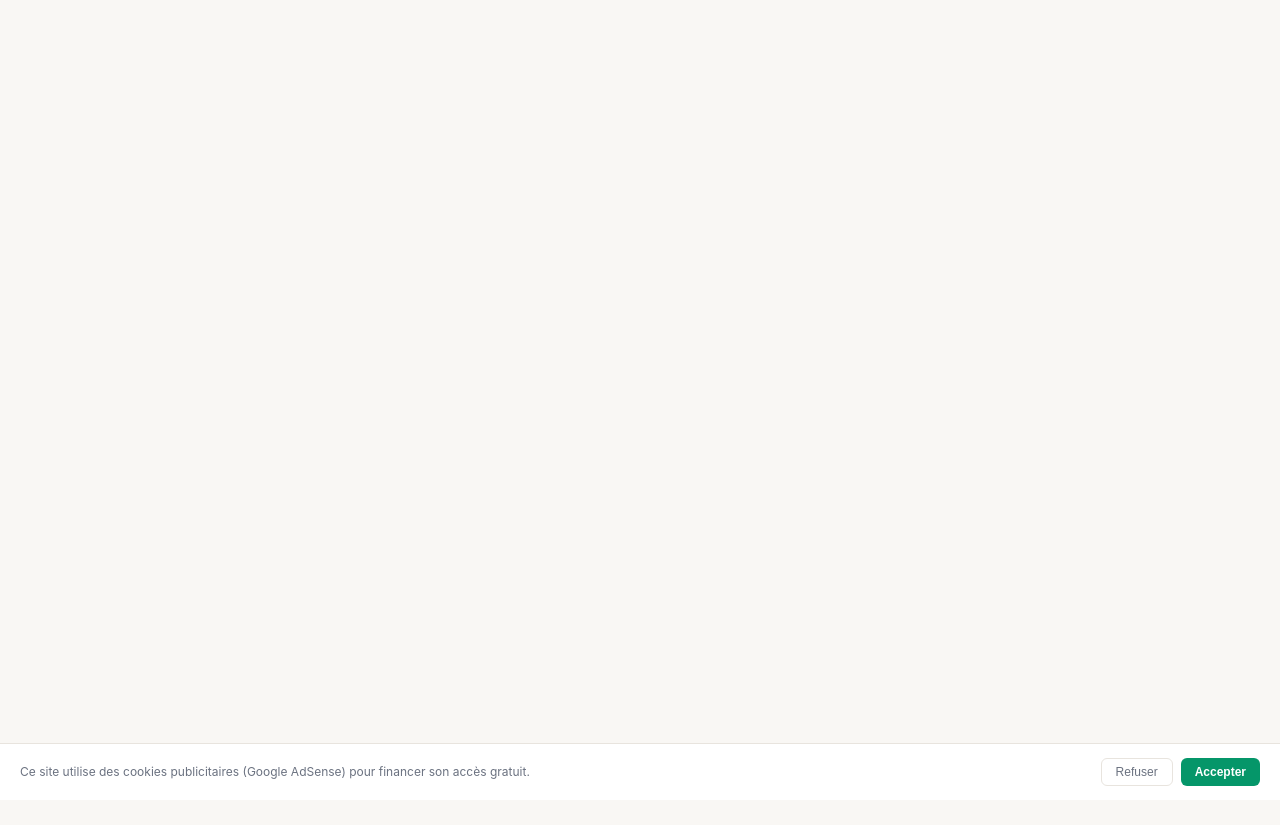
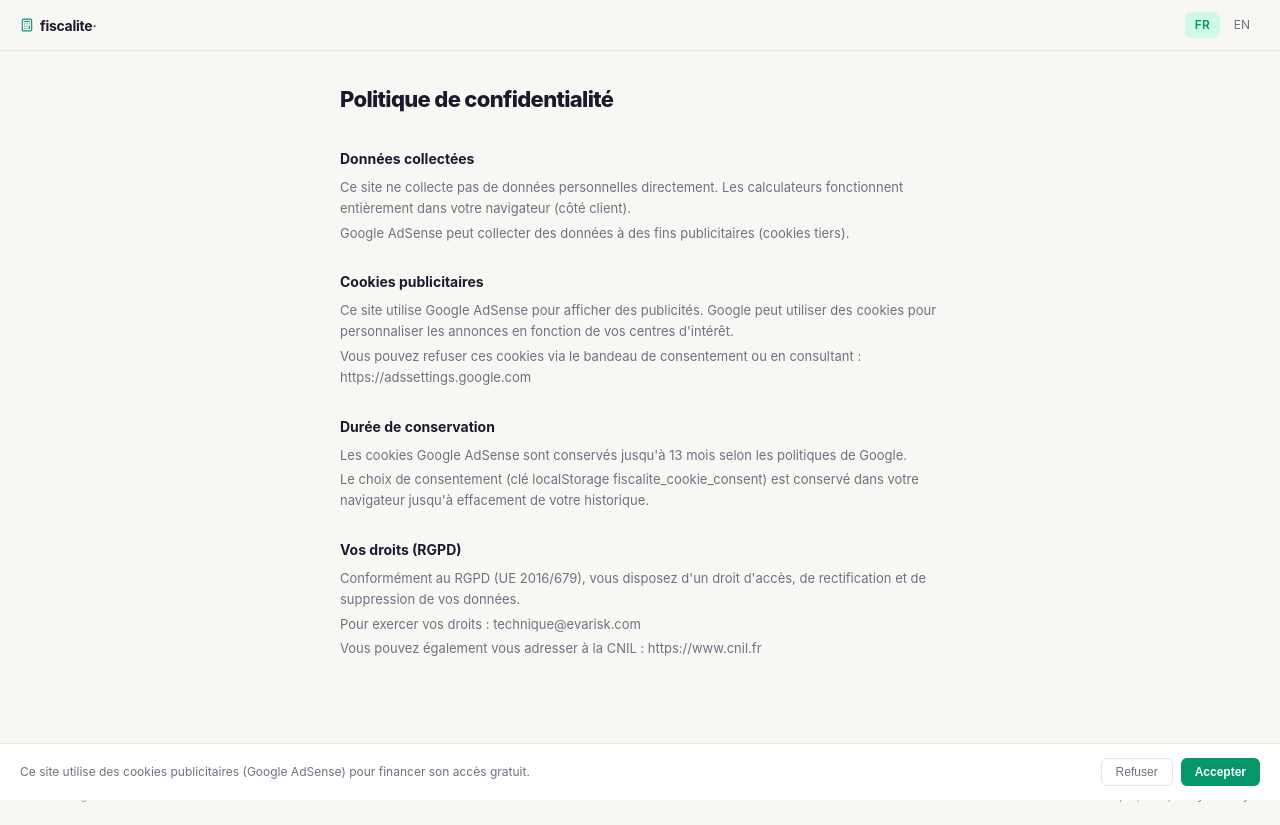
Before and after one commit to my-monkeys/fiscalite-poc, a React (Vite) app: page /#/politique-confidentialite in a window 1280 px wide. Before the commit this address led to /#/mentions-legales. Before the commit the page ends 800 px from the top, so only its background shows below. Built offline with nearby package versions, Linux system fonts and the light colour scheme.

Commit message:
feat: legal pages + complete App routing

```diff
--- a/src/App.jsx
+++ b/src/App.jsx
@@ -4,6 +4,8 @@ import Home from './pages/Home'
 import NetBrut from './pages/NetBrut'
 import SimulateurIR from './pages/SimulateurIR'
 import RuptureConventionnelle from './pages/RuptureConventionnelle'
+import MentionsLegales from './pages/MentionsLegales'
+import PolitiqueConfidentialite from './pages/PolitiqueConfidentialite'
 
 export default function App() {
   return (
@@ -18,6 +20,8 @@ export default function App() {
         <Route path="/en/income-tax" element={<SimulateurIR lang="en" />} />
         <Route path="/rupture-conventionnelle" element={<RuptureConventionnelle lang="fr" />} />
         <Route path="/en/severance" element={<RuptureConventionnelle lang="en" />} />
+        <Route path="/mentions-legales" element={<MentionsLegales />} />
+        <Route path="/politique-confidentialite" element={<PolitiqueConfidentialite />} />
       </Routes>
     </>
   )
--- /dev/null
+++ b/src/pages/MentionsLegales.jsx
@@ -0,0 +1,37 @@
+import Nav from '../components/Nav'
+import Footer from '../components/Footer'
+import Seo from '../components/Seo'
+
+const BASE = 'https://fiscalite.my-monkey.fr'
+
+const sections = [
+  { title: 'Éditeur du site', items: ['my-monkey', 'Montpellier, France', 'Contact : technique@evarisk.com'] },
+  { title: 'Directeur de la publication', items: ['my-monkey'] },
+  { title: 'Hébergement', items: ['O2switch', 'Chemin des Pardiaux, 63000 Clermont-Ferrand', 'https://www.o2switch.fr'] },
+  { title: 'Propriété intellectuelle', items: ["Le contenu de ce site est protégé par le droit d'auteur. Toute reproduction sans autorisation expresse est interdite."] },
+  { title: 'Limitation de responsabilité', items: ["Les calculateurs proposés fournissent des estimations à titre indicatif uniquement. Ils ne constituent pas un conseil fiscal, comptable ou juridique. L'utilisateur est seul responsable de l'utilisation qu'il fait des résultats obtenus."] },
+]
+
+export default function MentionsLegales() {
+  return (
+    <>
+      <Seo
+        title="Mentions légales — fiscalite.my-monkey.fr"
+        description="Mentions légales du site fiscalite.my-monkey.fr : éditeur, hébergeur, contact."
+        canonical={`${BASE}/mentions-legales`}
+        ogImage={`${BASE}/og/default.png`}
+      />
+      <Nav lang="fr" />
+      <main style={{ maxWidth: 640, margin: '0 auto', padding: '32px 20px', color: '#1a1a2e' }}>
+        <h1 style={{ fontSize: 22, fontWeight: 800, marginBottom: 32, letterSpacing: '-.03em' }}>Mentions légales</h1>
+        {sections.map(({ title, items }) => (
+          <section key={title} style={{ marginBottom: 28 }}>
+            <h2 style={{ fontSize: 14, fontWeight: 700, marginBottom: 8, color: '#1a1a2e' }}>{title}</h2>
+            {items.map(item => <p key={item} style={{ color: '#6b7280', fontSize: 13, marginBottom: 4, lineHeight: 1.6 }}>{item}</p>)}
+          </section>
+        ))}
+      </main>
+      <Footer />
+    </>
+  )
+}
--- /dev/null
+++ b/src/pages/PolitiqueConfidentialite.jsx
@@ -0,0 +1,36 @@
+import Nav from '../components/Nav'
+import Footer from '../components/Footer'
+import Seo from '../components/Seo'
+
+const BASE = 'https://fiscalite.my-monkey.fr'
+
+const sections = [
+  { title: 'Données collectées', items: ["Ce site ne collecte pas de données personnelles directement. Les calculateurs fonctionnent entièrement dans votre navigateur (côté client).", "Google AdSense peut collecter des données à des fins publicitaires (cookies tiers)."] },
+  { title: 'Cookies publicitaires', items: ["Ce site utilise Google AdSense pour afficher des publicités. Google peut utiliser des cookies pour personnaliser les annonces en fonction de vos centres d'intérêt.", "Vous pouvez refuser ces cookies via le bandeau de consentement ou en consultant : https://adssettings.google.com"] },
+  { title: 'Durée de conservation', items: ["Les cookies Google AdSense sont conservés jusqu'à 13 mois selon les politiques de Google.", "Le choix de consentement (clé localStorage fiscalite_cookie_consent) est conservé dans votre navigateur jusqu'à effacement de votre historique."] },
+  { title: 'Vos droits (RGPD)', items: ["Conformément au RGPD (UE 2016/679), vous disposez d'un droit d'accès, de rectification et de suppression de vos données.", "Pour exercer vos droits : technique@evarisk.com", "Vous pouvez également vous adresser à la CNIL : https://www.cnil.fr"] },
+]
+
+export default function PolitiqueConfidentialite() {
+  return (
+    <>
+      <Seo
+        title="Politique de confidentialité — fiscalite.my-monkey.fr"
+        description="Politique de confidentialité de fiscalite.my-monkey.fr : cookies AdSense, données personnelles, droits RGPD."
+        canonical={`${BASE}/politique-confidentialite`}
+        ogImage={`${BASE}/og/default.png`}
+      />
+      <Nav lang="fr" />
+      <main style={{ maxWidth: 640, margin: '0 auto', padding: '32px 20px', color: '#1a1a2e' }}>
+        <h1 style={{ fontSize: 22, fontWeight: 800, marginBottom: 32, letterSpacing: '-.03em' }}>Politique de confidentialité</h1>
+        {sections.map(({ title, items }) => (
+          <section key={title} style={{ marginBottom: 28 }}>
+            <h2 style={{ fontSize: 14, fontWeight: 700, marginBottom: 8, color: '#1a1a2e' }}>{title}</h2>
+            {items.map(item => <p key={item} style={{ color: '#6b7280', fontSize: 13, marginBottom: 4, lineHeight: 1.6 }}>{item}</p>)}
+          </section>
+        ))}
+      </main>
+      <Footer />
+    </>
+  )
+}
```
